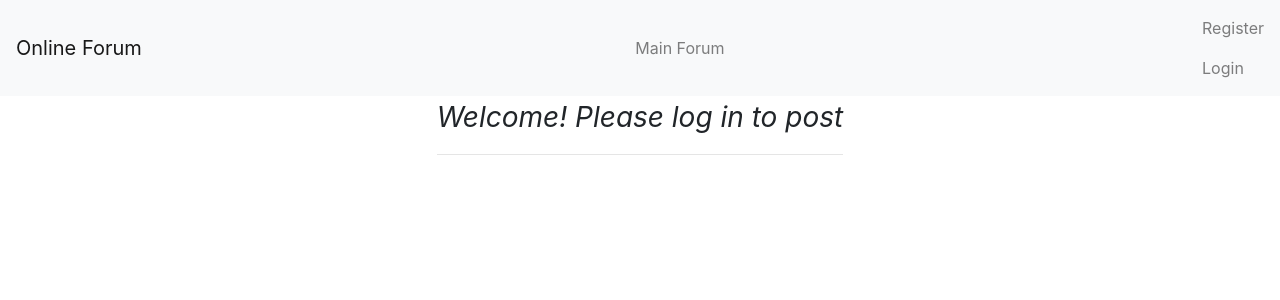
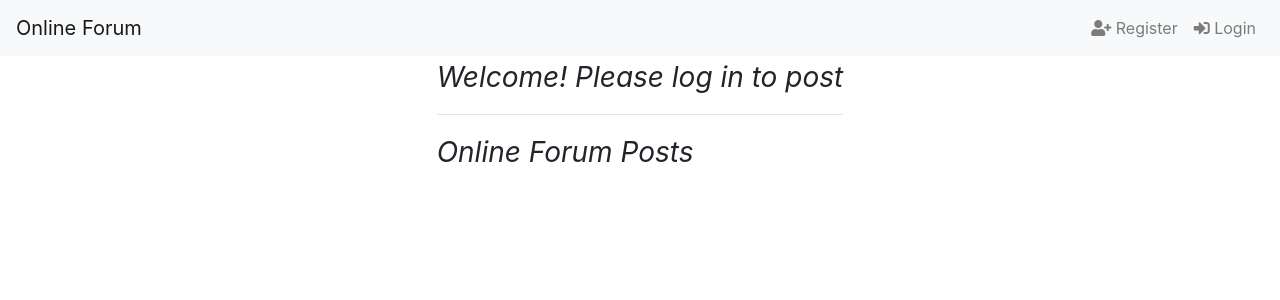
Before and after one commit to BerkeBat/cloud-computing-a1, a Flask app: page / in a window 1280 px wide. Shown: the top 300 px of the page. Run offline with Flask 2, Linux system fonts and the light colour scheme; data that the repository does not hold is empty; some libraries are stand-ins or nearby versions.

Commit message:
can't post same subject, changed registration error, navbar refactored for bootstrap 4

```diff
--- a/index.yaml
+++ b/index.yaml
@@ -2,6 +2,6 @@ indexes:
 
 - kind: post
   properties:
-  - name: user
+  - name: userid
   - name: datetime
     direction: desc
--- a/main.py
+++ b/main.py
@@ -26,13 +26,14 @@ def index():
     if request.method == 'POST':
         entered_subject = request.form['subject']
         entered_message = request.form['messagearea']
-        post_message(entered_subject, entered_message)
+        if get_post_by_subject(entered_subject) == None:
+            post_message(entered_subject, entered_message)
+        else:
+            g.post_exists = True
     posts_query = datastore_client.query(kind='post')
     posts_query.order = ['-datetime']
-    # posts_query = datastore_client.query()
-    posts = list(posts_query.fetch())
-    # app.logger.info(posts)
-    # posts = datastore_client.get_multi()
+    posts = list(posts_query.fetch(limit=10))
+
 
     return render_template('index.html', posts = posts)
 
@@ -60,19 +61,21 @@ def register():
     if request.method == 'POST':
         kind = "user"
         id = request.form["userid"]
+        username = request.form['username']
+        password = request.form['pass']
         user_key = datastore_client.key(kind, id)
-        if get_user_by_userid(id) == None:
+        if get_user_by_userid(id) != None:
+            return render_template('register.html', register_valid=False, already_exists = "ID")
+        elif len(get_user_by_username(username)) != 0:
+            return render_template('register.html', register_valid=False, already_exists = "username")
+        else:
             newUser = datastore.Entity(key=user_key)
-            username = request.form['username']
-            password = request.form['pass']
             # user_image = request.form['userimage']
             newUser["user_name"] = username
             newUser["password"] = password
             # upload_userimage(user_image, username)
             datastore_client.put(newUser)
             return redirect(url_for('login'))
-        else:
-            return render_template('register.html', register_valid=False)
     else:
         return render_template('register.html', register_valid=True)
 
@@ -103,29 +106,45 @@ def user(userid):
 def logout():
     global current_user
     current_user = None
+
     return redirect(url_for('index'))
 
 def get_user_by_userid(userid):
     user_key = datastore_client.key("user", str(userid))
     gotten_user = datastore_client.get(user_key)
+
     return  gotten_user
+
+def get_post_by_subject(subject):
+    post_key = datastore_client.key("post", str(subject))
+    gotten_post = datastore_client.get(post_key)
+
+    return  gotten_post
+
+def get_user_by_username(username):
+    username_query = datastore_client.query(kind='user')
+    username_query.add_filter('user_name', '=', username)
+
+    return list(username_query.fetch())
 
 def post_message(subject, message):
     with datastore_client.transaction():
         post_key = datastore_client.key("post", subject)
         post = datastore.Entity(key=post_key)
-        post['user'] = current_user.key.name
+        post['user'] = current_user['user_name']
+        post['userid'] = current_user.key.name
         post['message'] = message
-        post['datetime'] = datetime.datetime.now().strftime("%d-%m-%Y %H:%M")
+        post['datetime'] = datetime.datetime.now().strftime("%d-%m-%Y %H:%M:%S")
         datastore_client.put(post)
+
     return
 
 def get_posts_by_user(userid):
     posts_query = datastore_client.query(kind='post')
-    posts_query.add_filter('user', '=', userid)
+    posts_query.add_filter('userid', '=', userid)
     posts_query.order = ['-datetime']
 
-    return list(posts_query.fetch())
+    return list(posts_query.fetch(limit=10))
 
 
 def login_valid(userid, password):
@@ -133,6 +152,7 @@ def login_valid(userid, password):
     user = get_user_by_userid(userid)
     if user != None and userid == user.key.name and password == user['password']:
         valid = True
+
     return valid
 
 def upload_userimage(selected_image, image_name):
--- a/templates/base.html
+++ b/templates/base.html
@@ -6,31 +6,24 @@
     <meta name="viewport" content="width=device-width, initial-scale=1.0">
     <meta http-equiv="X-UA-Compatible" content="ie=edge">
     <link rel="stylesheet" href="https://maxcdn.bootstrapcdn.com/bootstrap/4.0.0/css/bootstrap.min.css">
+    <link rel="stylesheet" href="https://use.fontawesome.com/releases/v5.7.0/css/all.css" integrity="sha384-lZN37f5QGtY3VHgisS14W3ExzMWZxybE1SJSEsQp9S+oqd12jhcu+A56Ebc1zFSJ" crossorigin="anonymous">
     <link rel="shortcut icon" href="{{ url_for('static', filename='favicon.ico') }}">
     {% block head %}{% endblock %}
   </head>
   <body>
-    <!-- <script src="/static/script.js"></script> -->
-    <nav class="navbar navbar-light bg-light ">
-      <div class="navbar-header">
+    <nav class="navbar navbar-expand-lg navbar-light bg-light ">
         <a class="navbar-brand" href="/" id="logo">Online Forum</a>
-      </div>
-      <ul class="navbar-nav navbar-left">
-        <li class="nav-item"><a href="/" class="nav-link">Main Forum</a></li>
-      </ul>
-      <ul class="navbar-nav navbar-right">
-        {% if g.current_user == None %}
-          <li class="nav-item"><a class="nav-link"href="{{ url_for('register') }}"> Register</a></li>
-          <li class="nav-item"><a class="nav-link" href="{{ url_for('login') }}"> Login</a></li>
-        {% else %}
-          <li class="nav-item"><a class="nav-link" href="/user/{{ g.current_user.key.name }}" ><span class="glyphicon glyphicon-user"></span> {{ g.current_user['user_name']}}</a></li>
-          <br>
-          <li class="nav-item"><a class="nav-link" href="{{ url_for('logout') }}"><span class="glyphicon glyphicon-log-out"></span> Logout</a></li>
-        {% endif %}
-        </ul>
+        <div class="navbar-nav ml-auto">
+          {% if g.current_user == None %}
+          <li class="nav-item"><a class="nav-link"href="{{ url_for('register') }}"><i class="fas fa-user-plus"></i> Register</a></li>
+          <li class="nav-item"><a class="nav-link" href="{{ url_for('login') }}"><i class="fas fa-sign-in-alt"></i> Login</a></li>
+          {% else %}
+          <li class="nav-item"><a class="nav-link" href="/user/{{ g.current_user.key.name }}" ><i class="fas fa-user"></i> {{ g.current_user['user_name']}}</a></li>
+          <li class="nav-item"><a class="nav-link" href="{{ url_for('logout') }}"><i class="fas fa-sign-out-alt"></i> Logout</a></li>
+          {% endif %}
+        </div>
     </nav>
     {% block body %} {% endblock %}
     <div class="col-sm-3"></div>
-    <!-- <p>Berke Batmaz (s3672067) - Cloud Computing S1 2021</p> -->
 </body>
 </html>
--- a/templates/index.html
+++ b/templates/index.html
@@ -5,7 +5,6 @@
 {% endblock %}
 
 {% block body %}
-
 <script>
     function subjectEmptyWarning() {
         subject = document.getElementById('subject')
@@ -23,6 +22,11 @@
     {% if g.current_user == None %}
         <p style="font-size: 28px;"><em>Welcome! Please log in to post</em></p>
     {% else %}
+        {% if g.post_exists == True %}
+          <div class="alert alert-danger" role="alert" id="alertdiv" style="display: block;">
+            Post with that subject already exists. Please try another.
+          </div>
+        {% endif %}
         <form action="/" method="POST" onsubmit="return subjectEmptyWarning()">
             <div class="form-group">
                 <label for="subject">Subject</label>
@@ -36,11 +40,12 @@
         </form>
     {% endif %}
     <hr>
+    <p style="font-size: 28px;"><em>Online Forum Posts</em></p>
     {% for post in posts %}
         <div class="card" style="width: 20rem;">
             <div class="card-body">
                 <h6 class="card-title">{{ post.key.name }}</h6>
-                <p><em>{{ post['datetime'] }} • {{ post['user'] }} </em></p>
+                <p style="font-size: small;"><em>{{ post['datetime'] }} • {{ post['user'] }} </em></p>
                 <p class="card-text">{{ post['message'] }}</p>
             </div>
         </div>
--- a/templates/register.html
+++ b/templates/register.html
@@ -10,7 +10,7 @@
     <div class="col-sm-4">
         {% if register_valid == False %}
           <div class="alert alert-danger" role="alert" id="alertdiv" style="display: block;">
-            The ID already exists, please try another.
+            The {{ already_exists }} already exists, please try another.
           </div>
         {% endif %}
         <form action="/register" method="POST">
--- a/templates/user.html
+++ b/templates/user.html
@@ -41,6 +41,7 @@
           <h6 class="card-title">{{ post.key.name }}</h6>
           <p><em>{{ post['datetime'] }} • {{ post['user'] }} </em></p>
           <p class="card-text">{{ post['message'] }}</p>
+          <button type="button" class="btn btn-secondary">Edit</button>
         </div>
       </div>
     {% endfor %}
```
Lines whose indentation alone changed are shown as unchanged.
